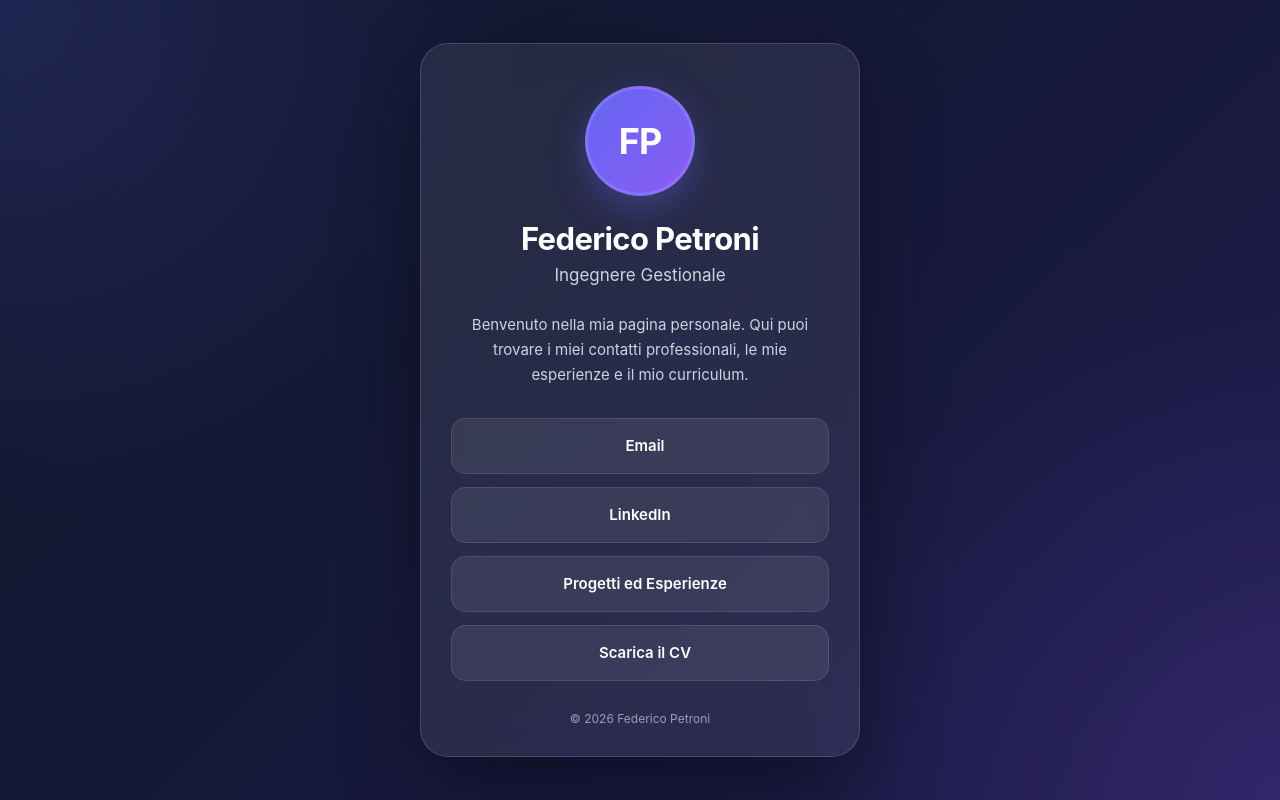
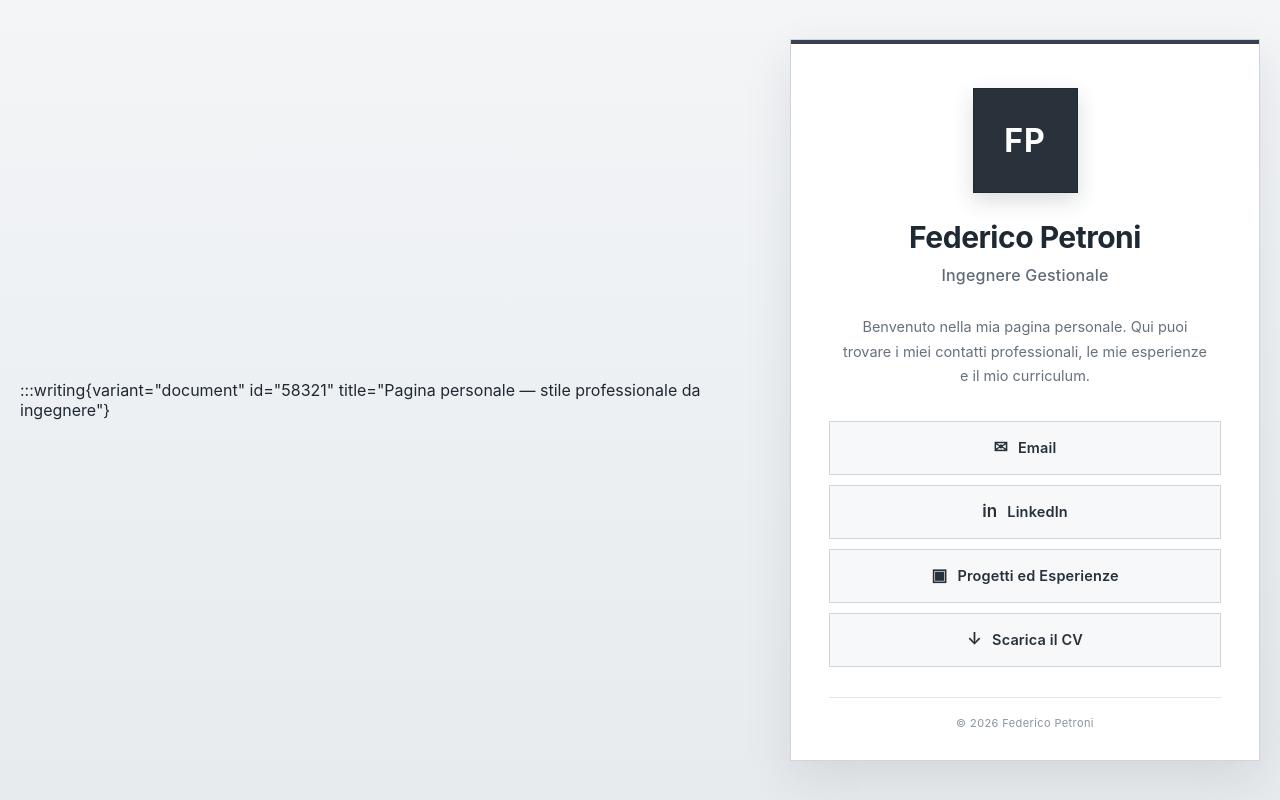
Before and after one commit to federicopetroni03/federicopetroni, a plain HTML site: page index.html in a window 1280 px wide. Drawn offline with Linux system fonts and the light colour scheme.

Commit message:
Update index.html

```diff
--- a/index.html
+++ b/index.html
@@ -1,3 +1,4 @@
+:::writing{variant="document" id="58321" title="Pagina personale — stile professionale da ingegnere"}
 <!DOCTYPE html>
 <html lang="it">
 
@@ -28,7 +29,7 @@
             justify-content: center;
             align-items: center;
 
-            padding: 24px;
+            padding: 32px 20px;
 
             font-family:
                 -apple-system,
@@ -40,184 +41,232 @@
                 sans-serif;
 
             background:
-                radial-gradient(
-                    circle at top left,
-                    rgba(99, 102, 241, 0.20),
-                    transparent 35%
-                ),
-                radial-gradient(
-                    circle at bottom right,
-                    rgba(139, 92, 246, 0.18),
-                    transparent 35%
-                ),
                 linear-gradient(
-                    135deg,
-                    #0f172a,
-                    #1e1b4b
+                    180deg,
+                    #f3f5f7 0%,
+                    #e7ebee 100%
                 );
 
-            color: #ffffff;
+            color: #1f2933;
         }
 
+        /* CONTENITORE PRINCIPALE */
         .card {
+            position: relative;
+
             width: 100%;
-            max-width: 440px;
+            max-width: 470px;
 
-            padding: 42px 30px 30px;
+            padding: 48px 38px 30px;
 
             text-align: center;
 
-            background: rgba(255, 255, 255, 0.08);
+            background: #ffffff;
 
-            border: 1px solid rgba(255, 255, 255, 0.14);
+            border: 1px solid #cfd5da;
 
-            border-radius: 28px;
-
-            backdrop-filter: blur(20px);
-            -webkit-backdrop-filter: blur(20px);
+            border-radius: 0;
 
             box-shadow:
-                0 30px 80px rgba(0, 0, 0, 0.40);
+                0 18px 45px rgba(31, 41, 51, 0.10);
         }
 
+        /* LINEA TECNICA SUPERIORE */
+        .card::before {
+            content: "";
+
+            position: absolute;
+
+            top: 0;
+            left: 0;
+
+            width: 100%;
+            height: 4px;
+
+            background: #374151;
+        }
+
+        /* AVATAR */
         .avatar {
-            width: 110px;
-            height: 110px;
+            width: 105px;
+            height: 105px;
 
-            margin: 0 auto 24px;
+            margin: 0 auto 26px;
 
             display: flex;
             align-items: center;
             justify-content: center;
 
-            border-radius: 50%;
+            background: #29323b;
 
-            font-size: 36px;
+            color: #ffffff;
+
+            border: 1px solid #1f2933;
+
+            border-radius: 0;
+
+            font-size: 32px;
             font-weight: 700;
-            letter-spacing: -1px;
 
-            background:
-                linear-gradient(
-                    135deg,
-                    #6366f1,
-                    #8b5cf6
-                );
+            letter-spacing: 1px;
 
             box-shadow:
-                0 12px 35px rgba(99, 102, 241, 0.35);
-
-            border: 3px solid rgba(255, 255, 255, 0.12);
+                0 8px 20px rgba(31, 41, 51, 0.16);
         }
 
+        /* NOME */
         h1 {
-            font-size: 31px;
+            margin-bottom: 8px;
+
+            color: #1f2933;
+
+            font-size: 30px;
             line-height: 1.2;
             font-weight: 700;
 
-            margin-bottom: 8px;
-
-            letter-spacing: -0.6px;
+            letter-spacing: -0.5px;
         }
 
+        /* RUOLO */
         .role {
-            font-size: 17px;
-            color: #cbd5e1;
+            margin-bottom: 28px;
 
-            margin-bottom: 28px;
+            color: #5f6b76;
+
+            font-size: 16px;
+            line-height: 1.5;
+            font-weight: 500;
+
+            letter-spacing: 0.2px;
         }
 
+        /* DESCRIZIONE */
         .description {
-            max-width: 350px;
+            max-width: 370px;
 
-            margin: 0 auto 30px;
+            margin: 0 auto 32px;
 
-            font-size: 15px;
-            line-height: 1.65;
+            color: #66717c;
 
-            color: #cbd5e1;
+            font-size: 14.5px;
+            line-height: 1.7;
+
+            font-weight: 400;
         }
 
+        /* LINK */
         .links {
             display: flex;
             flex-direction: column;
 
-            gap: 13px;
+            gap: 10px;
         }
 
         .link {
-            min-height: 56px;
+            position: relative;
+
+            min-height: 54px;
 
             display: flex;
             align-items: center;
             justify-content: center;
 
-            padding: 15px 18px;
+            padding: 14px 18px;
 
-            border-radius: 15px;
+            background: #f7f8f9;
 
-            border: 1px solid rgba(255, 255, 255, 0.11);
+            border: 1px solid #cfd5da;
 
-            background: rgba(255, 255, 255, 0.08);
+            border-radius: 0;
 
-            color: #ffffff;
+            color: #27313a;
 
             text-decoration: none;
 
-            font-size: 15px;
+            font-size: 14.5px;
             font-weight: 600;
 
+            letter-spacing: 0.15px;
+
             transition:
-                transform 0.20s ease,
-                background 0.20s ease,
-                border-color 0.20s ease;
+                background 0.18s ease,
+                border-color 0.18s ease,
+                color 0.18s ease,
+                transform 0.18s ease;
+        }
+
+        .link::before {
+            content: "";
+
+            position: absolute;
+
+            left: 0;
+            top: 0;
+            bottom: 0;
+
+            width: 3px;
+
+            background: transparent;
+
+            transition:
+                background 0.18s ease;
         }
 
         .link:hover {
-            transform: translateY(-2px);
+            background: #edf0f2;
 
-            background:
-                rgba(255, 255, 255, 0.15);
+            border-color: #aeb6bd;
 
-            border-color:
-                rgba(255, 255, 255, 0.20);
+            color: #111827;
+
+            transform: translateX(3px);
+        }
+
+        .link:hover::before {
+            background: #374151;
         }
 
         .link:active {
-            transform: translateY(0);
+            transform: translateX(1px);
         }
 
         .icon {
             margin-right: 10px;
 
-            font-size: 18px;
+            font-size: 17px;
 
             line-height: 1;
         }
 
+        /* FOOTER */
         footer {
             margin-top: 30px;
+            padding-top: 18px;
 
-            font-size: 12px;
+            border-top: 1px solid #e1e5e8;
 
-            color: #94a3b8;
+            color: #8a949d;
+
+            font-size: 11px;
+
+            letter-spacing: 0.4px;
         }
 
+        /* MOBILE */
         @media (max-width: 480px) {
             body {
-                padding: 16px;
+                padding: 18px 12px;
             }
 
             .card {
-                padding: 34px 22px 25px;
-
-                border-radius: 24px;
+                padding: 40px 22px 26px;
             }
 
             .avatar {
-                width: 96px;
-                height: 96px;
+                width: 92px;
+                height: 92px;
 
-                font-size: 32px;
+                font-size: 29px;
             }
 
             h1 {
@@ -225,17 +274,102 @@
             }
 
             .role {
-                font-size: 16px;
+                font-size: 15px;
+            }
+
+            .description {
+                font-size: 14px;
+            }
+
+            .link {
+                min-height: 52px;
+
+                font-size: 14px;
             }
         }
 
+        /* ACCESSIBILITÀ */
         @media (prefers-reduced-motion: reduce) {
             html {
                 scroll-behavior: auto;
             }
 
+            .link,
+            .link::before {
+                transition: none;
+            }
+        }
+
+        /* DARK MODE */
+        @media (prefers-color-scheme: dark) {
+            body {
+                background:
+                    linear-gradient(
+                        180deg,
+                        #171b1f 0%,
+                        #22272c 100%
+                    );
+
+                color: #e5e7eb;
+            }
+
+            .card {
+                background: #20252a;
+
+                border-color: #394149;
+
+                box-shadow:
+                    0 18px 45px rgba(0, 0, 0, 0.28);
+            }
+
+            .card::before {
+                background: #9ca3af;
+            }
+
+            .avatar {
+                background: #11161a;
+
+                border-color: #46505a;
+
+                color: #f3f4f6;
+            }
+
+            h1 {
+                color: #f3f4f6;
+            }
+
+            .role {
+                color: #b8c0c7;
+            }
+
+            .description {
+                color: #aeb7bf;
+            }
+
             .link {
-                transition: none;
+                background: #292f34;
+
+                border-color: #414a52;
+
+                color: #e5e7eb;
+            }
+
+            .link:hover {
+                background: #32393f;
+
+                border-color: #5b6670;
+
+                color: #ffffff;
+            }
+
+            .link:hover::before {
+                background: #d1d5db;
+            }
+
+            footer {
+                border-color: #343c43;
+
+                color: #808a93;
             }
         }
     </style>
@@ -270,7 +404,7 @@
                 class="link"
                 href="mailto:federicopetroni.ing@gmail.com"
             >
-                <span class="icon"></span>
+                <span class="icon">✉</span>
                 Email
             </a>
 
@@ -281,6 +415,7 @@
                 target="_blank"
                 rel="noopener noreferrer"
             >
+                <span class="icon">in</span>
                 LinkedIn
             </a>
 
@@ -289,7 +424,7 @@
                 class="link"
                 href="esperienze.html"
             >
-                <span class="icon"></span>
+                <span class="icon">▣</span>
                 Progetti ed Esperienze
             </a>
 
@@ -299,7 +434,7 @@
                 href="CV_Federico_Petroni.pdf"
                 download
             >
-                <span class="icon"></span>
+                <span class="icon">↓</span>
                 Scarica il CV
             </a>
 
```
